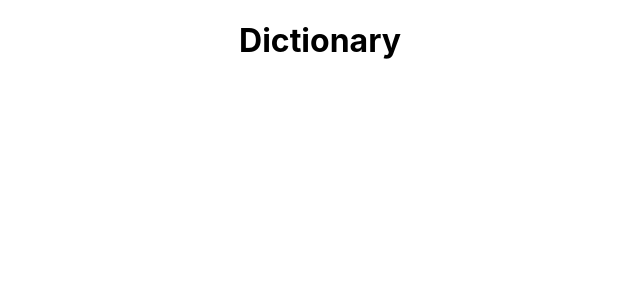
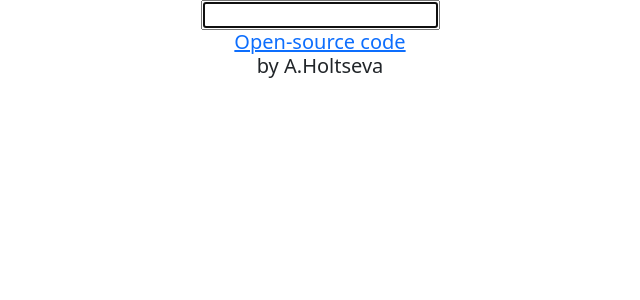
Before and after one commit to zhuzhick/react_dictionary, a React (Create React App) app in the folder react-dict/: page / in a window 1280 px wide. Shown: the top 300 px of the page, without its empty margins (320-960 px from the left). Built offline with nearby package versions, Linux system fonts and the light colour scheme.

Commit message:
Basic search engine added

```diff
--- a/react-dict/package.json
+++ b/react-dict/package.json
@@ -6,7 +6,9 @@
     "@testing-library/jest-dom": "^5.16.5",
     "@testing-library/react": "^13.4.0",
     "@testing-library/user-event": "^13.5.0",
+    "bootstrap": "^5.2.2",
     "react": "^18.2.0",
+    "react-bootstrap": "^2.5.0",
     "react-dom": "^18.2.0",
     "react-scripts": "5.0.1",
     "web-vitals": "^2.1.4"
--- a/react-dict/src/App.js
+++ b/react-dict/src/App.js
@@ -1,11 +1,18 @@
+import Dict from "./Dict";
+import Developer from "./Developer";
+
+import "bootstrap/dist/css/bootstrap.min.css";
 import "./App.css";
 
-function App() {
+const App = () => {
 	return (
 		<div className="App">
-			<h1>Dictionary</h1>
+			<div className="container">
+				<Dict />
+				<Developer />
+			</div>
 		</div>
 	);
-}
+};
 
 export default App;
--- /dev/null
+++ b/react-dict/src/Developer.js
@@ -0,0 +1,19 @@
+import React from "react";
+
+const Developer = () => {
+	return (
+		<footer className="row">
+			<div className="col-md-12">
+				<h5 className="developer">
+					<a href="https://github.com/zhuzhick/react_dictionary">
+						Open-source code
+					</a>
+					<br />
+					by A.Holtseva
+				</h5>
+			</div>
+		</footer>
+	);
+};
+
+export default Developer;
--- /dev/null
+++ b/react-dict/src/Dict.js
@@ -0,0 +1,30 @@
+import React, { useState } from "react";
+
+const Dict = () => {
+	const [keyword, setKeyword] = useState("");
+
+	const search = (event) => {
+		event.preventDefault();
+		alert(`Searching for ${keyword}`);
+	};
+
+	const handleKeywordChange = (event) => {
+		setKeyword(event.target.value);
+	};
+
+	return (
+		<div className="row">
+			<div className="col-md-12">
+				<form onSubmit={search}>
+					<input
+						type="search"
+						onChange={handleKeywordChange}
+						autoFocus={true}
+					></input>
+				</form>
+			</div>
+		</div>
+	);
+};
+
+export default Dict;
```
Also changed, not shown: 1 other file (tests, documents, lock files or other folders).
